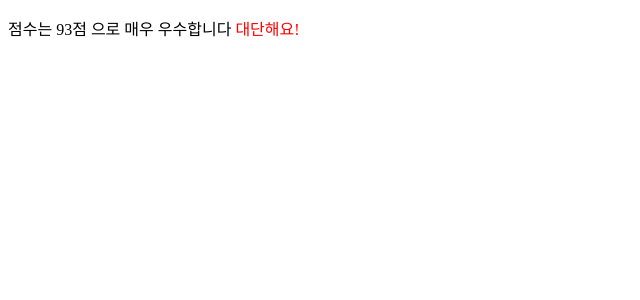
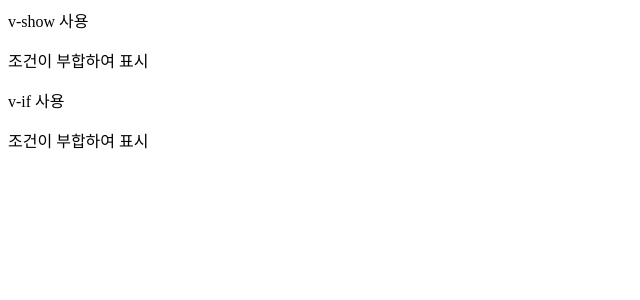
Before and after one commit to jong-k/nuxt-center, a Nuxt app: page / in a window 1280 px wide. Shown: the top 300 px of the page, without its empty margins (0-640 px from the left). Built offline with nearby package versions, Linux system fonts and the light colour scheme.

Commit message:
feat: v-show 디렉티브 사용

```diff
--- a/app.vue
+++ b/app.vue
@@ -1,15 +1,17 @@
 <template>
   <div>
-    <p>
-      점수는 {{ randomNumber }}점
-      <template v-if="randomNumber > 80">
-        으로 매우 우수합니다
-        <span style="color: red">대단해요!</span>
-      </template>
-    </p>
+    <div>
+      v-show 사용
+      <p v-show="showOrNot">조건이 부합하여 표시</p>
+    </div>
+    <div>
+      v-if 사용
+      <p v-if="showOrNot">조건이 부합하여 표시</p>
+    </div>
   </div>
 </template>
 
 <script setup lang="ts">
 const randomNumber = computed(() => Math.round(Math.random() * 100));
+const showOrNot = computed(() => randomNumber.value >= 80);
 </script>
```
